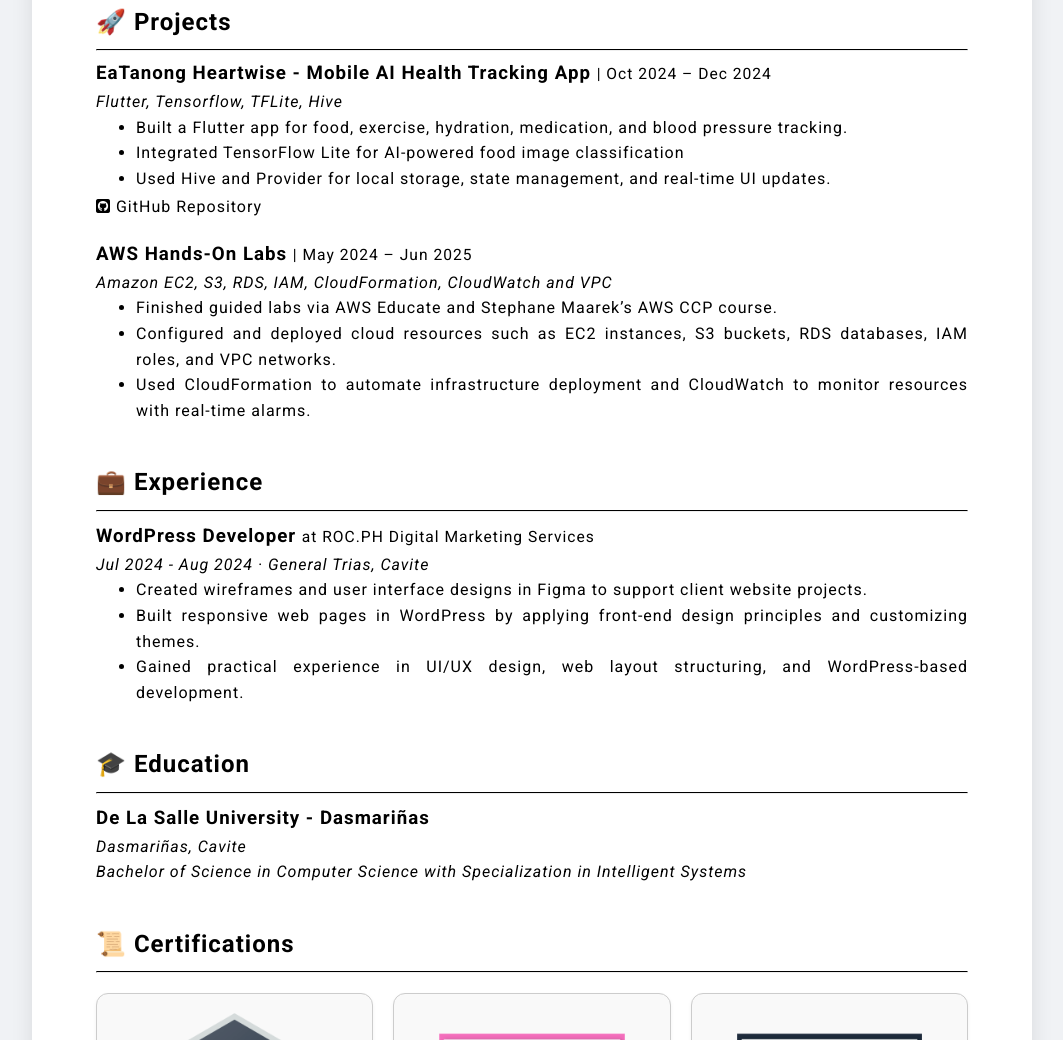
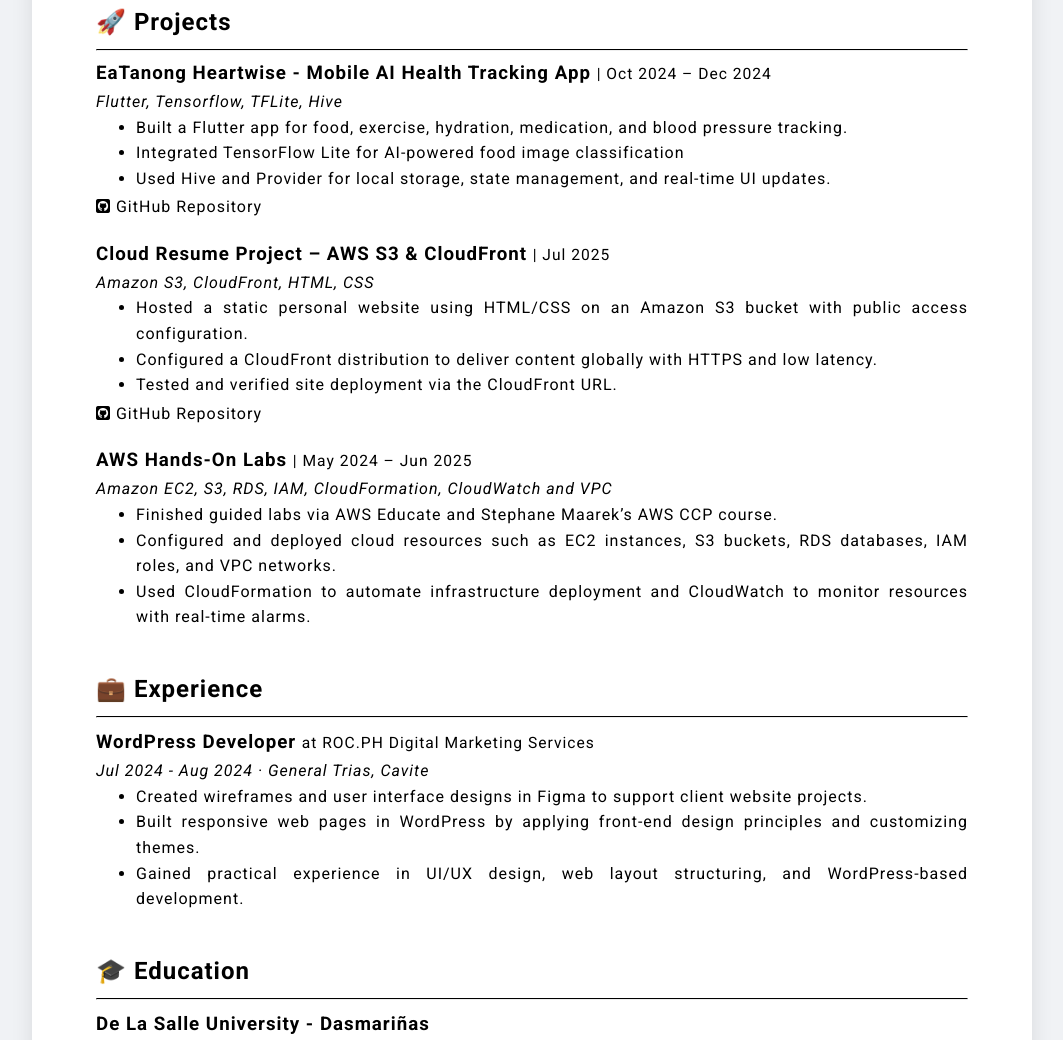
Before and after one commit to dydxkonakona/cloud-resume-aws, a plain HTML site: page index.html in a window 1280 px wide. Shown: the part 776-1816 px from the top of the page, without its empty margins (108-1171 px from the left). Drawn offline with Linux system fonts and the light colour scheme.

Commit message:
modify readme, modify content

```diff
--- a/index.html
+++ b/index.html
@@ -57,6 +57,16 @@
                         <li>Used Hive and Provider for local storage, state management, and real-time UI updates.</li>
                     </ul>
                     <a class="link--unstyled" href="https://github.com/dydxkonakona/eatanong-heartwise-flutter" target="_blank" rel="noopener noreferrer"><i class="fa-brands fa-square-github"></i> GitHub Repository</a>
+                </article>
+                <article class="projects__article">
+                    <h3>Cloud Resume Project – AWS S3 & CloudFront <span class="span--small">| Jul 2025</span></h3>
+                    <i>Amazon S3, CloudFront, HTML, CSS</i>
+                    <ul class="section__text">
+                        <li>Hosted a static personal website using HTML/CSS on an Amazon S3 bucket with public access configuration.</li>
+                        <li>Configured a CloudFront distribution to deliver content globally with HTTPS and low latency.</li>
+                        <li>Tested and verified site deployment via the CloudFront URL.</li>
+                    </ul>
+                    <a class="link--unstyled" href="https://github.com/dydxkonakona/cloud-resume-aws" target="_blank" rel="noopener noreferrer"><i class="fa-brands fa-square-github"></i> GitHub Repository</a>
                 </article>
                 <article class="projects__article">
                     <h3>AWS Hands-On Labs <span class="span--small">| May 2024 – Jun 2025</span></h3>
```
Also changed, not shown: images/cdn-distribution-ss.png (added), images/cdn-distribution-ss2.png (added), images/cdn-distribution-ss3.png (added), images/cdn-distribution-ss4.png (added), images/cloud-resume-diagram.png (added), images/s3-bucket-ss.png (added), images/s3-bucket-ss2.png (added), 2 other files.
